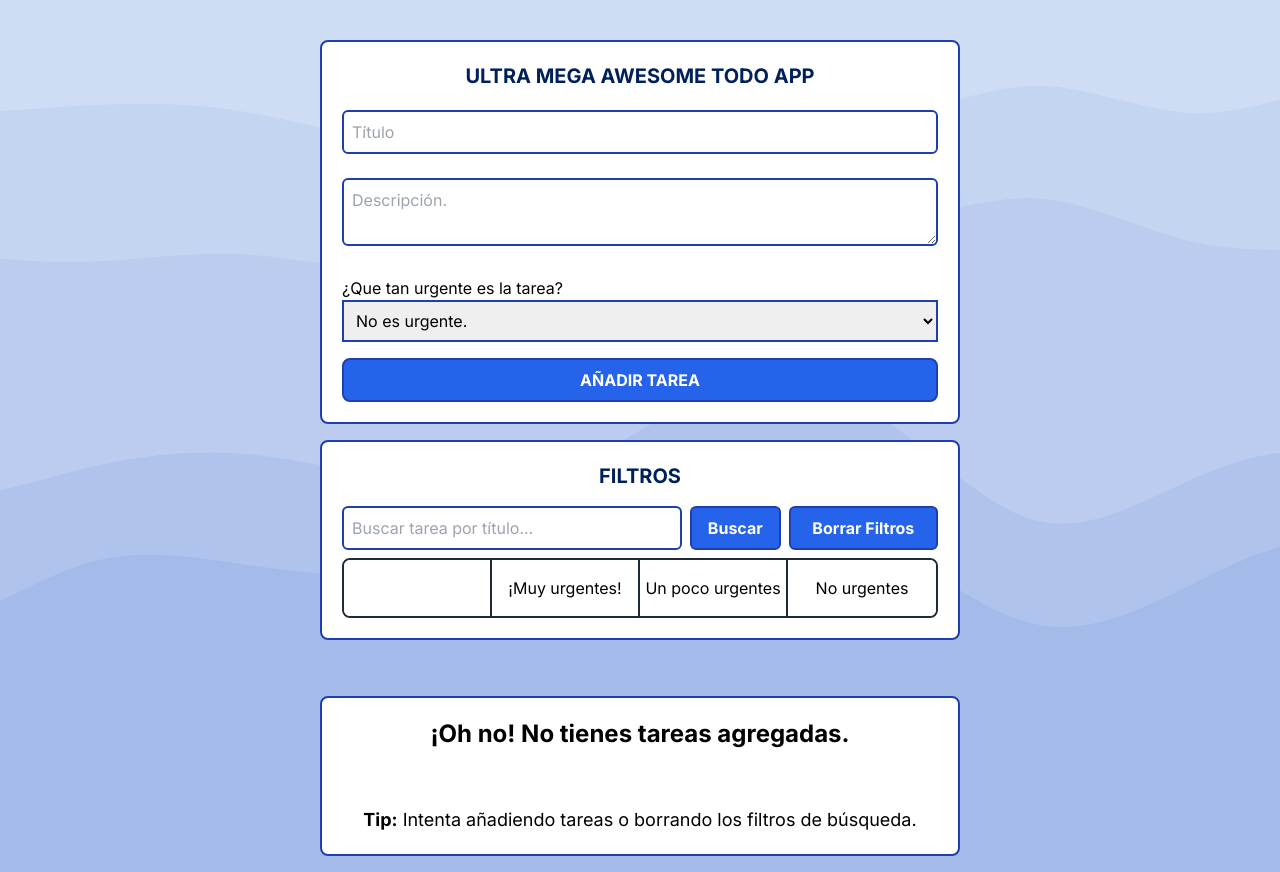
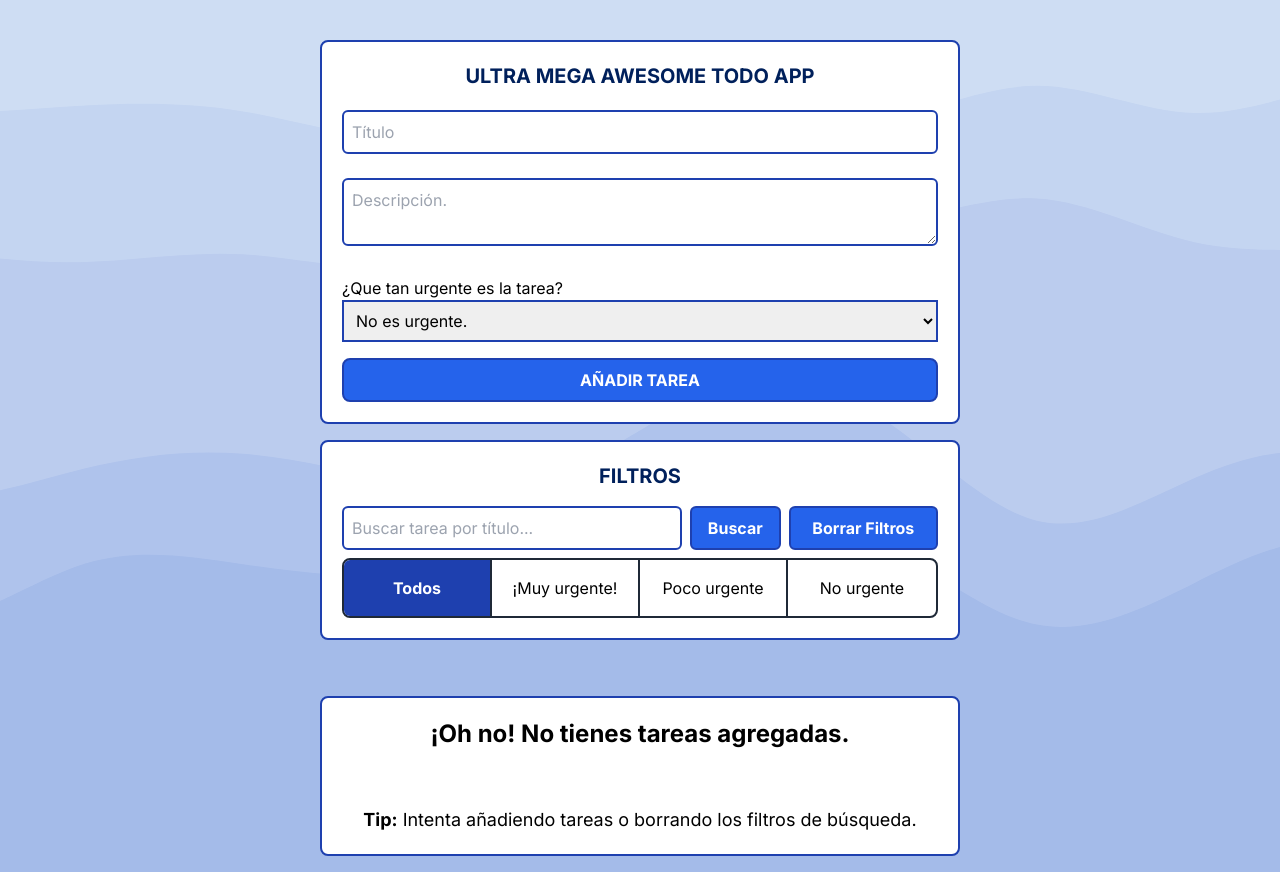
Before and after one commit to GustinDev/ultra-mega-awesome-todo-app, a Next.js app: page / in a window 1280 px wide. Built offline with nearby package versions, Linux system fonts and the light colour scheme.

Commit message:
Hero & Home: All Styles (Done) - V2

```diff
--- a/src/components/Filter/Filter.tsx
+++ b/src/components/Filter/Filter.tsx
@@ -66,36 +66,36 @@ const Filter = (props: Props) => {
 
       <div className='w-full border-2 border-gray-800 rounded-lg'>
         <button
-          className={`bg-white hover:bg-gray-300 text-black py-4 h-full w-1/4 rounded-l-md border-gray-800 border-r-2 ${
-            filter === 0 ? 'active font-bold bg-customBlue4 text-white' : ''
+          className={`hover:bg-gray-300 text-black py-4 h-full w-1/4 rounded-l-md border-gray-800 border-r-2 ${
+            filter == 0 ? 'active font-bold bg-customBlue4 text-white' : ''
           }`}
           onClick={() => handleChangeFilter(0)}
         >
           Todos
         </button>
         <button
-          className={`bg-white hover:bg-gray-300 py-4 h-full w-1/4 border-gray-800 border-r-2 ${
-            filter === 1 ? 'active font-bold bg-red-500  text-white' : ''
+          className={`hover:bg-gray-300 py-4 h-full w-1/4 border-gray-800 border-r-2 ${
+            filter == 1 ? 'active font-bold bg-red-500  text-white' : ''
           }`}
           onClick={() => handleChangeFilter(1)}
         >
-          ¡Muy urgentes!
+          ¡Muy urgente!
         </button>
         <button
-          className={`bg-white hover:bg-gray-300 py-4 h-full w-1/4 border-gray-800 border-r-2 ${
-            filter === 2 ? 'active font-bold bg-orange-500 text-white' : ''
+          className={`hover:bg-gray-300 py-4 h-full w-1/4 border-gray-800 border-r-2 ${
+            filter == 2 ? 'active font-bold bg-orange-500 text-white' : ''
           }`}
           onClick={() => handleChangeFilter(2)}
         >
-          Un poco urgentes
+          Poco urgente
         </button>
         <button
-          className={`bg-white hover:bg-gray-300 py-4 h-full w-1/4  rounded-r-md ${
+          className={`hover:bg-gray-300 py-4 h-full w-1/4  rounded-r-md ${
             filter === 3 ? 'active font-bold bg-green-600  text-white' : ''
           }`}
           onClick={() => handleChangeFilter(3)}
         >
-          No urgentes
+          No urgente
         </button>
       </div>
     </div>
```
